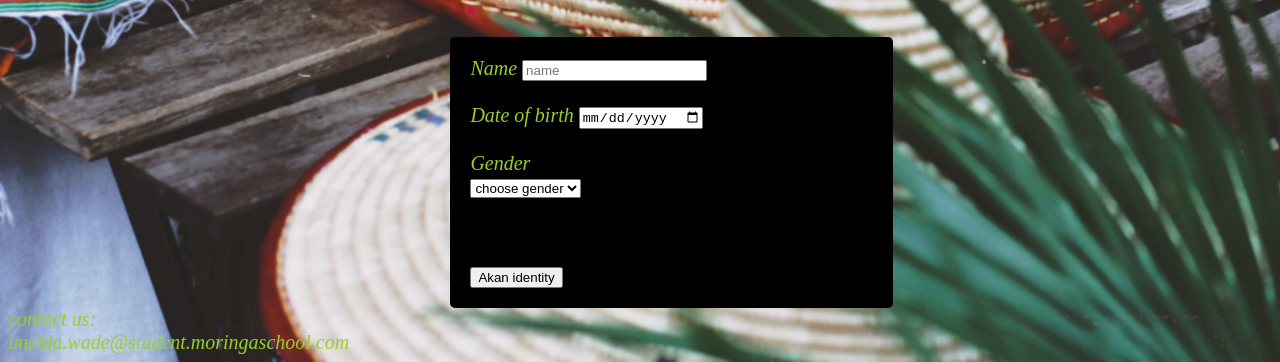
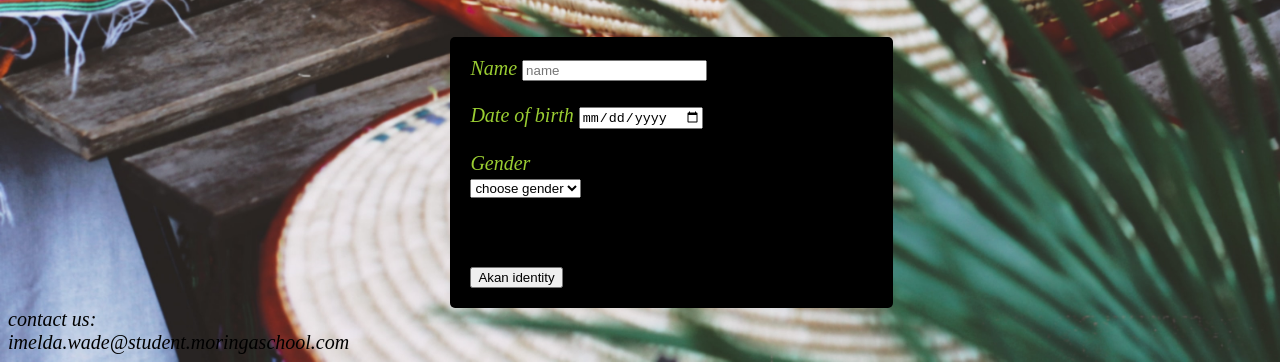
Before and after one commit to imeldawade/Akan-Names, a plain HTML site: page index.html in a window 1280 px wide. Shown: the part 775-1137 px from the top of the page. Drawn offline with Linux system fonts and the light colour scheme.

Commit message:
styled footer

```diff
--- a/index.css
+++ b/index.css
@@ -76,3 +76,6 @@ h3{
     border-radius: 50%;
 
 }
+footer{
+    color:black;
+}
```
